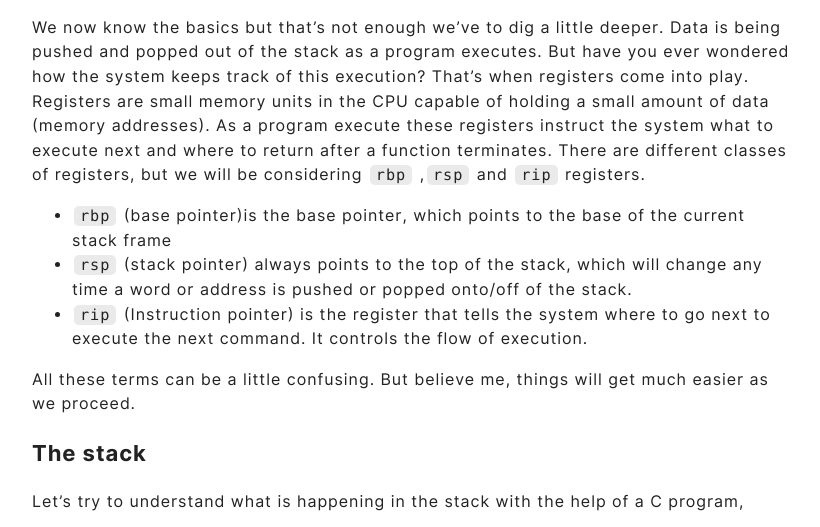
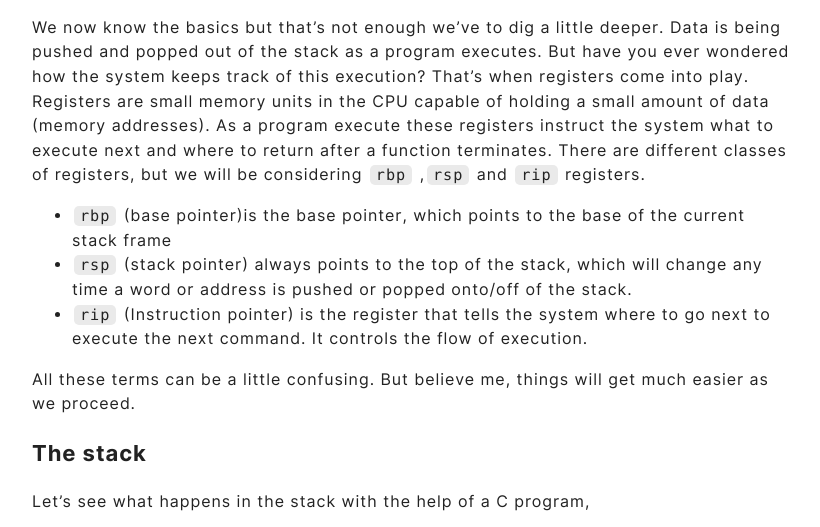
Before and after one commit to SCR1P7K1DD13/scr1p7k1dd13.github.io, a plain HTML site: page posts/2021/08/the-missing-bitspart-2/index.html in a window 1280 px wide. Shown: the part 242-769 px from the top of the page, without its empty margins (228-1048 px from the left). Drawn offline with nearby package versions, Linux system fonts and the light colour scheme.

Commit message:
Update index.html

```diff
--- a/posts/2021/08/the-missing-bitspart-2/index.html
+++ b/posts/2021/08/the-missing-bitspart-2/index.html
@@ -159,7 +159,7 @@
 </ul>
 <p>All these terms can be a little confusing. But believe me, things will get much easier as we proceed.</p>
 <h3 id="the-stack">The stack</h3>
-<p>Let&rsquo;s try to understand what is happening in the stack with the help of a C program,</p>
+<p>Let&rsquo;s see what happens in the stack with the help of a C program,</p>
 
     <img src="https://cdn-images-1.medium.com/max/800/1*HMVie3AMAoVXh-xgfqZvuQ.png"  alt="Hello Friend"  class="center"  />
 
```
